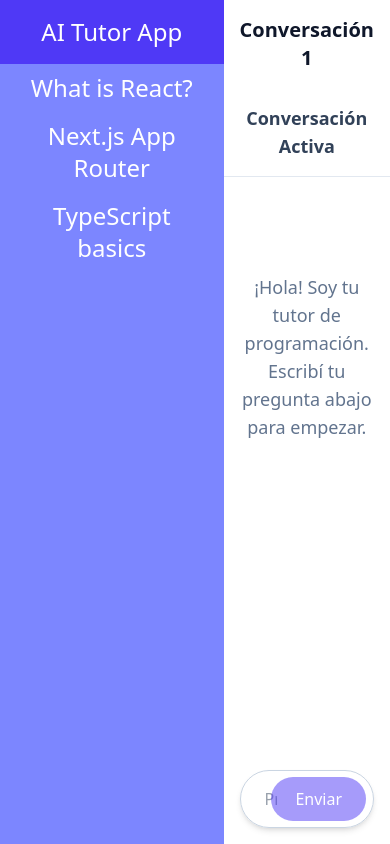
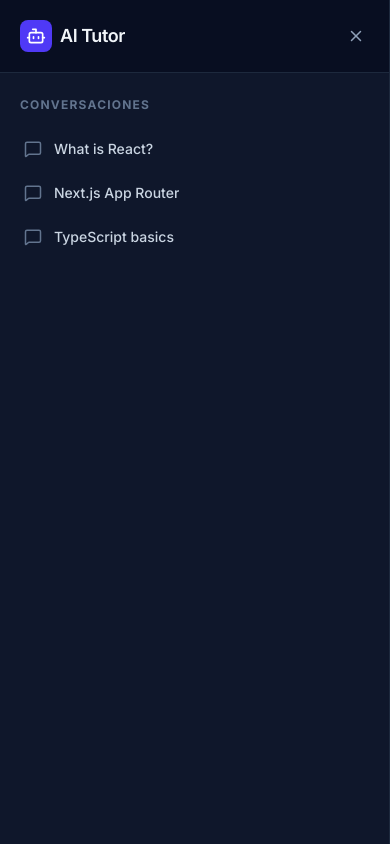
Before and after one commit to matiasng96/bytebazar, a Next.js app: page /chat/1 in a window 390 px wide. Built offline with nearby package versions, Linux system fonts and the light colour scheme.

Commit message:
Avances: Cambio de UI, Responsive, Agente

```diff
--- a/package.json
+++ b/package.json
@@ -13,9 +13,13 @@
     "@ai-sdk/openai": "^3.0.52",
     "@ai-sdk/react": "^3.0.140",
     "ai": "^6.0.156",
+    "framer-motion": "^12.38.0",
+    "lucide-react": "^1.8.0",
     "next": "16.1.6",
     "react": "19.2.3",
-    "react-dom": "19.2.3"
+    "react-dom": "19.2.3",
+    "react-markdown": "^10.1.0",
+    "remark-gfm": "^4.0.1"
   },
   "devDependencies": {
     "@tailwindcss/postcss": "^4",
--- a/src/app/chat/[id]/page.tsx
+++ b/src/app/chat/[id]/page.tsx
@@ -7,8 +7,7 @@ export default async function ChatPage({
 }) {
   const { id } = await params;
   return (
-    <div className="flex h-full flex-col">
-      <h1 className="p-4 text-xl font-semibold">Conversación {id}</h1>
+    <div className="flex h-full w-full flex-col p-4">
       <Chat />
     </div>
   );
--- a/src/app/chat/layout.tsx
+++ b/src/app/chat/layout.tsx
@@ -1,4 +1,8 @@
+"use client";
+
 import Link from "next/link";
+import { useState } from "react";
+import { Menu, X, MessageSquare, Bot } from "lucide-react";
 
 const conversations = [
   { id: "1", title: "What is React?" },
@@ -11,23 +15,61 @@ export default function ChatLayout({
 }: {
   children: React.ReactNode;
 }) {
+  const [isSidebarOpen, setIsSidebarOpen] = useState(true);
+
   return (
-    <div className="flex min-h-screen text-center">
-      <nav className="w-64 bg-indigo-400 pb-4 text-2xl font-medium text-white">
-        <header className="fle bg-indigo-600 py-4">
-          <h1>AI Tutor App</h1>
-        </header>
-        {conversations?.map((conversation) => (
-          <Link
-            key={conversation.id}
-            href={`/chat/${conversation.id}`}
-            className="block px-4 py-2 hover:bg-indigo-500"
+    <div className="flex h-screen w-full overflow-hidden bg-transparent">
+      {/* Sidebar con animación de entrada/salida y paleta de colores premium */}
+      <nav
+        className={`${
+          isSidebarOpen ? "w-full md:w-72 translate-x-0" : "w-full md:w-0 -translate-x-full"
+        } absolute md:relative inset-y-0 left-0 z-50 md:z-20 shrink-0 transition-all duration-300 ease-in-out bg-slate-900 border-r border-slate-800 flex flex-col shadow-2xl overflow-hidden`}
+      >
+        <div className="flex items-center justify-between p-5 bg-slate-950/50 border-b border-slate-800">
+          <div className="flex items-center gap-2">
+            <div className="bg-indigo-600 p-1.5 rounded-lg">
+              <Bot size={20} className="text-white" />
+            </div>
+            <h1 className="text-lg font-semibold text-slate-100 truncate tracking-tight">AI Tutor</h1>
+          </div>
+          <button
+            onClick={() => setIsSidebarOpen(false)}
+            className="p-1 hover:bg-slate-800 text-slate-400 hover:text-white rounded-md transition-colors"
           >
-            {conversation.title}
-          </Link>
-        ))}
+            <X size={18} />
+          </button>
+        </div>
+
+        <div className="flex-1 w-full md:w-72 overflow-y-auto py-6">
+          <p className="px-5 text-xs font-bold text-slate-500 uppercase tracking-widest mb-4">
+            Conversaciones
+          </p>
+          <div className="space-y-1 px-3">
+            {conversations.map((c) => (
+              <Link
+                key={c.id}
+                href={`/chat/${c.id}`}
+                className="flex items-center px-3 py-2.5 rounded-lg text-slate-300 hover:bg-slate-800 hover:text-indigo-300 transition-all group"
+              >
+                <MessageSquare size={18} className="mr-3 text-slate-500 group-hover:text-indigo-400 transition-colors" />
+                <span className="truncate text-sm font-medium">{c.title}</span>
+              </Link>
+            ))}
+          </div>
+        </div>
       </nav>
-      <main className="flex flex-1 flex-col items-center justify-center text-center">
+
+      {/* Main Content Area */}
+      <main className="flex-1 flex flex-col relative w-full h-full min-w-0 bg-transparent">
+        {!isSidebarOpen && (
+          <button
+            onClick={() => setIsSidebarOpen(true)}
+            className="absolute top-4 left-4 z-50 p-2.5 text-slate-600 hover:bg-white/80 rounded-xl transition-all shadow-sm bg-white/50 backdrop-blur-md border border-slate-200/50"
+            aria-label="Abrir menú"
+          >
+            <Menu size={20} />
+          </button>
+        )}
         {children}
       </main>
     </div>
--- a/src/app/layout.tsx
+++ b/src/app/layout.tsx
@@ -1,10 +1,10 @@
 import "./globals.css"; // Importamos las variables de Tailwind v4 que armamos
-
+import { Inter } from "next/font/google";
 export const metadata = {
   title: "AI Tutor App",
   description: "Tu tutor personal de programación",
 };
-
+const inter = Inter({ subsets: ["latin"] });
 export default function RootLayout({
   children,
 }: {
@@ -13,7 +13,9 @@ export default function RootLayout({
   return (
     <html lang="es">
       {/* El body envuelve a todos los {children}, ya sea el Home o el Chat */}
-      <body className="bg-background text-foreground antialiased">
+      <body
+        className={`${inter.className} text-foreground min-h-screen bg-linear-to-br from-slate-50 to-slate-200 antialiased`}
+      >
         {children}
       </body>
     </html>
--- a/src/app/page.tsx
+++ b/src/app/page.tsx
@@ -3,7 +3,7 @@ import StartButton from "@/components/StartButton";
 export default function Home() {
   return (
     <main className="bg-background text-foreground flex min-h-screen flex-col text-center font-sans">
-      <header className="bg-primary text-primary-foreground py-4 text-2xl font-bold shadow-md">
+      <header className="border-b/t border-white/20 bg-white/70 py-4 text-2xl font-bold shadow-md backdrop-blur-md">
         <h1>AI Tutor App</h1>
       </header>
 
--- a/src/components/Chat.tsx
+++ b/src/components/Chat.tsx
@@ -1,5 +1,6 @@
 "use client";
-
+import { motion } from "framer-motion";
+import { Send } from "lucide-react";
 import { useChat } from "@ai-sdk/react";
 import { useState, useRef, useEffect } from "react";
 
@@ -23,15 +24,8 @@ export default function Chat() {
 
   return (
     <div className="flex h-full flex-col">
-      {/* Área Header del Chat (Opcional, pero queda prolijo) */}
-      <header className="sticky top-0 z-10 flex justify-center border-b border-slate-200 bg-white/80 p-4 backdrop-blur-sm">
-        <h2 className="text-lg font-semibold text-slate-700">
-          Conversación Activa
-        </h2>
-      </header>
-
       {/* Área de Mensajes */}
-      <div className="flex-1 overflow-y-auto p-4 sm:p-8">
+      <div className="w-full flex-1 overflow-y-auto p-4 sm:p-8">
         <div className="mx-auto max-w-3xl space-y-6">
           {messages.length === 0 && (
             <div className="mt-20 text-center text-lg text-slate-500">
@@ -41,7 +35,9 @@ export default function Chat() {
           )}
 
           {messages.map((m) => (
-            <div
+            <motion.div
+              initial={{ opacity: 0, y: 10 }}
+              animate={{ opacity: 1, y: 0 }}
               key={m.id}
               className={`flex ${m.role === "user" ? "justify-end" : "justify-start"}`}
             >
@@ -63,7 +59,7 @@ export default function Chat() {
                   ) : null,
                 )}
               </div>
-            </div>
+            </motion.div>
           ))}
 
           {isLoading && (
@@ -77,25 +73,25 @@ export default function Chat() {
         </div>
       </div>
 
-      {/* Input de texto (Estilo cajón flotante moderno) */}
-      <div className="bg-white p-4">
+      {/* Input de texto (Estilo píldora flotante moderna) */}
+      <div className="pointer-events-none sticky bottom-0 bg-linear-to-t from-slate-100 via-slate-100/90 to-transparent p-4 pb-8">
         <form
           onSubmit={handleSubmit}
-          className="relative mx-auto flex max-w-3xl items-center"
+          className="pointer-events-auto relative mx-auto flex max-w-3xl items-center rounded-full border border-white bg-white/70 shadow-lg backdrop-blur-xl transition-all focus-within:border-indigo-400 focus-within:ring-2 focus-within:ring-indigo-300"
         >
           <input
             value={input}
             onChange={(e) => setInput(e.target.value)}
             placeholder="Preguntame sobre React, Node.js..."
-            className="w-full rounded-full border border-slate-300 py-4 pr-24 pl-6 text-slate-700 shadow-md transition-all focus:border-indigo-500 focus:ring-2 focus:ring-indigo-200 focus:outline-none"
+            className="w-full rounded-full bg-transparent py-4 pr-16 pl-6 text-slate-700 outline-none"
             disabled={status !== "ready" && status !== "error"}
           />
           <button
             type="submit"
             disabled={status !== "ready" || !input.trim()}
-            className="absolute right-2 rounded-full bg-indigo-600 px-6 py-2.5 font-medium text-white transition-colors hover:bg-indigo-700 disabled:opacity-50 disabled:hover:bg-indigo-600"
+            className="absolute right-2.5 flex items-center justify-center rounded-full bg-indigo-600 p-3 text-white shadow-sm transition-all hover:scale-105 hover:bg-indigo-700 disabled:opacity-50 disabled:hover:scale-100 disabled:hover:bg-indigo-600"
           >
-            Enviar
+            <Send size={18} />
           </button>
         </form>
       </div>
```
Also changed, not shown: .agents/rules/teaching-style.md (added), 1 other file (tests, documents, lock files or other folders).
